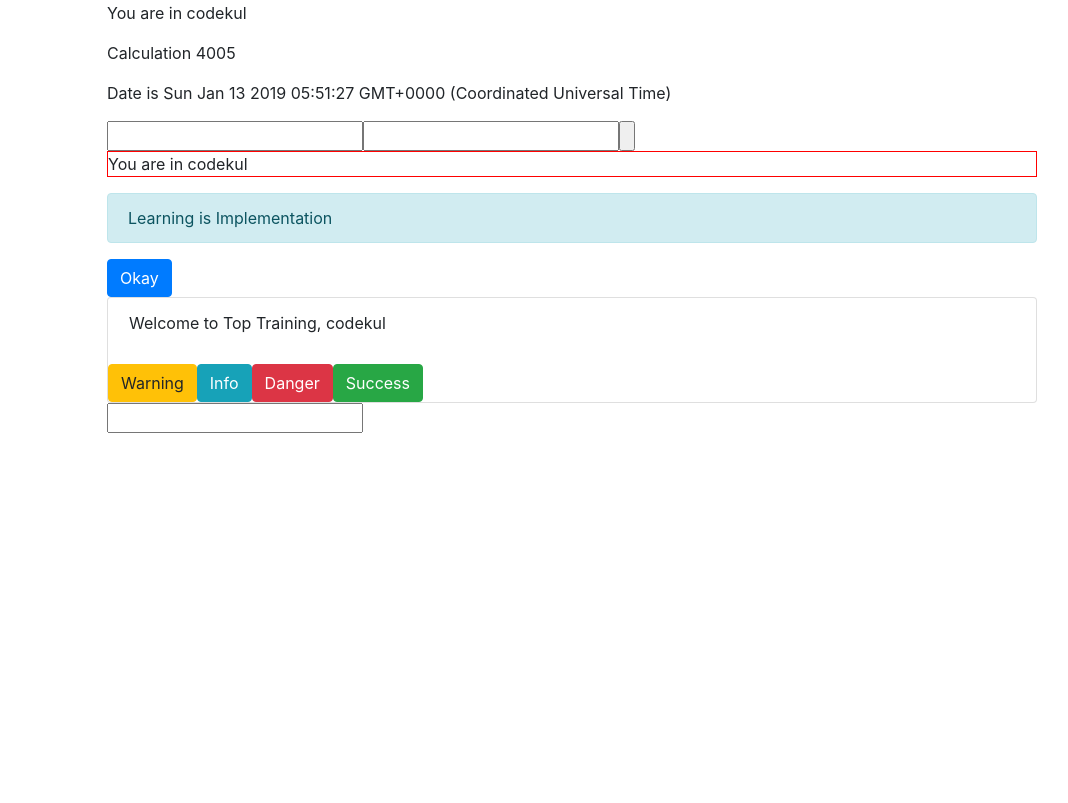
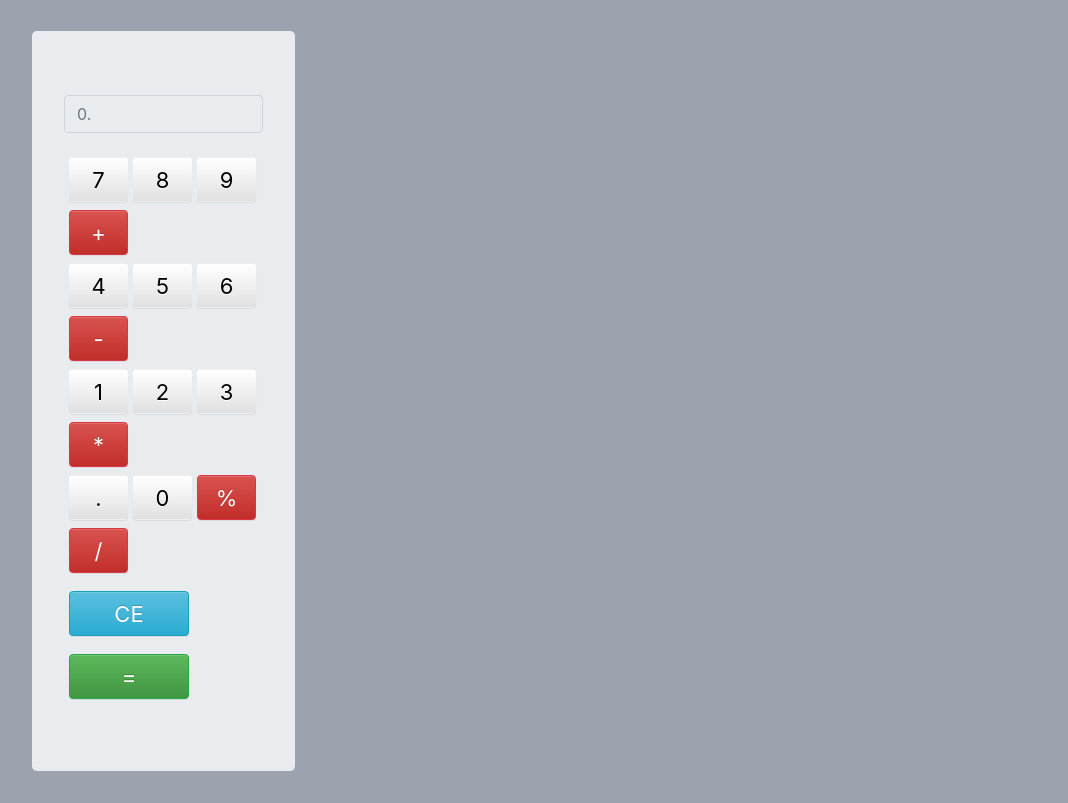
Before and after one commit to CodeKul/weekend-angular-10.30-11.30-15-dec-2018, an Angular app in the folder angular/basicsapp/: page / in a window 1280 px wide. Shown: the whole page, without its empty margins (68-1136 px from the left). Built offline with nearby package versions, Linux system fonts and the light colour scheme.

Commit message:
calculator : creating calculator app

```diff
--- a/angular/basicsapp/src/app/app.component.html
+++ b/angular/basicsapp/src/app/app.component.html
@@ -22,5 +22,7 @@
       <!-- <app-view-encapsulation></app-view-encapsulation> -->
     </div>
   </div>
-  <app-databinding></app-databinding>
+  <!-- <app-databinding></app-databinding> -->
+
 </div>
+<app-calculator></app-calculator>
--- a/angular/basicsapp/src/app/app.module.ts
+++ b/angular/basicsapp/src/app/app.module.ts
@@ -15,6 +15,7 @@ import { PricingCardComponent } from './bootstrap-pricing/card-container/pricing
 import { ViewEncapsulationComponent } from './view-encapsulation/view-encapsulation.component';
 import { NormalComponent } from './view-encapsulation/normal/normal.component';
 import { DatabindingComponent } from './databinding/databinding.component';
+import { CalculatorComponent } from './calculator/calculator.component';
 
 @NgModule({
   declarations: [
@@ -31,7 +32,8 @@ import { DatabindingComponent } from './databinding/databinding.component';
     InfoComponent,
     ViewEncapsulationComponent,
     NormalComponent,
-    DatabindingComponent
+    DatabindingComponent,
+    CalculatorComponent
   ],
   imports: [
     BrowserModule,
--- /dev/null
+++ b/angular/basicsapp/src/app/calculator/calculator.component.css
@@ -0,0 +1,44 @@
+
+
+.saleh {
+    /* main contain majhe anar jonne ai class 2nd div e ai class ase */
+    margin: 0 auto;
+}
+
+.calcontainer {
+    /* ai class ta form er modde kora hoice form er size tik orar jonne */
+
+    margin-left: 0;
+    margin-top: 30px;
+    width: 316px;
+}
+
+#panel {
+    /* calculator er display er jonne ai id kora hoie */
+    text-align: right;
+    width: 274px;
+    height: 80px;
+    font-size: 26px;
+    background-color: white;
+}
+
+#panel:hover {
+    /* calculator er display er jonne ai id kora hoie */
+    cursor: col-resize;
+}
+
+.bttn {
+    /* button gulo ke style korar jonne ai class */
+    margin-bottom: 8px;
+    margin-left: 5px;
+    width: 59px;
+    height: 45px;
+    font-size: 22px;
+}
+
+.bttne {
+    /* last er 2 ta button  ke style korar jonne ai class */
+    width: 120px;
+    margin-top: 10px;
+    margin-right: 11px;
+}
--- /dev/null
+++ b/angular/basicsapp/src/app/calculator/calculator.component.html
@@ -0,0 +1,34 @@
+<div class="container">
+  <div class="row saleh">
+      <div class=" col-xs-12  col-sm-offset-4 col-sm-12  col-md-offset-3 col-md-6  col-lg-offset-3 col-lg-6  ">
+          <form name="form" class="jumbotron calcontainer col-xs-12  col-sm-offset-4 col-sm-12  col-md-offset-3 col-md-6  col-lg-offset-3 col-lg-6">
+              <!-- panel for the calc -->
+              <input class=" form-control " #panel placeholder="0." disabled [value]="calcNum"><br/>
+              <!-- User Input Buttons for the calc -->
+              <input class="form-group btn btn-default bttn" type="button" #bttn7 value="7" (click)="calC(bttn7.value)">
+              <input class="form-group btn btn-default bttn" type="button" #bttn8 value="8" (click)="calC(bttn8.value)">
+              <input class="form-group btn btn-default bttn" type="button" #bttn9 value="9" (click)="calC(bttn9.value)">
+              <input class="form-group btn btn-danger bttn" type="button" #bttnplus value="+" (click)="calC(bttnplus.value)"><br/>
+              <input class="form-group btn btn-default bttn" type="button" #bttn4 value="4" (click)="calC(bttn4.value)">
+              <input class="form-group btn btn-default bttn" type="button" #bttn5 value="5" (click)="calC(bttn5.value)">
+              <input class="form-group btn btn-default bttn" type="button" #bttn6 value="6" (click)="calC(bttn6.value)">
+              <input class="form-group btn btn-danger bttn" type="button" #bttnminus value="-" (click)="calC(bttnminus.value)"><br/>
+
+              <input class="form-group btn btn-default bttn" type="button" #bttn1 value="1" (click)="calC(bttn1.value)">
+              <input class="form-group btn btn-default bttn" type="button" #bttn2 value="2" (click)="calC(bttn2.value)">
+              <input class="form-group btn btn-default bttn" type="button" #bttn3 value="3" (click)="calC(bttn3.value)">
+              <input class="form-group btn btn-danger bttn" type="button" #bttnmulti value="*" (click)="calC(bttnmulti.value)"><br/>
+              <input class="form-group btn btn-default bttn" type="button" #bttndot value="." (click)="calC(bttndot.value)">
+              <input class="form-group btn btn-default bttn" type="button" #bttn0 value="0" (click)="calC(bttn0.value)">
+              <input class="form-group btn btn-danger bttn" type="button" #bttnmod value="%" (click)="calC(bttnmod.value)">
+              <input class="form-group btn btn-danger bttn" type="button" #bttndiv value="/" (click)="calC(bttndiv.value)"><br/>
+
+              <!-- calling new reset function -->
+              <input class="form-group btn btn-info bttn bttne" type="button" #bttnclear value="CE" (click)="CE()">
+
+              <input class="form-group btn btn-success bttn bttne" type="button" #bttnEQL value="=" (click)="mkEql()">
+          </form>
+      </div>
+
+  </div>
+</div>
--- /dev/null
+++ b/angular/basicsapp/src/app/calculator/calculator.component.ts
@@ -0,0 +1,31 @@
+import { Component, OnInit } from '@angular/core';
+
+@Component({
+  selector: 'app-calculator',
+  templateUrl: './calculator.component.html',
+  styleUrls: ['./calculator.component.css']
+})
+export class CalculatorComponent implements OnInit {
+
+  calcNum = ''
+  constructor() { }
+
+  ngOnInit() {
+  }
+
+  calC(num: number) {
+    console.log(num)
+    this.calcNum += num
+    console.log(this.calcNum)
+  }
+
+  CE() {
+    this.calcNum = ''
+    console.log(this.calcNum)
+  }
+
+  mkEql() {
+    this.calcNum = eval(this.calcNum)
+    console.log(this.calcNum)
+  }
+}
--- a/angular/basicsapp/src/index.html
+++ b/angular/basicsapp/src/index.html
@@ -7,6 +7,7 @@
 
   <meta name="viewport" content="width=device-width, initial-scale=1">
   <link rel="icon" type="image/x-icon" href="favicon.ico">
+  <link rel="stylesheet" href="https://maxcdn.bootstrapcdn.com/bootstrap/3.3.7/css/bootstrap-theme.min.css" integrity="sha384-rHyoN1iRsVXV4nD0JutlnGaslCJuC7uwjduW9SVrLvRYooPp2bWYgmgJQIXwl/Sp" crossorigin="anonymous">
   <link rel="stylesheet" href="https://maxcdn.bootstrapcdn.com/bootstrap/4.0.0/css/bootstrap.min.css" integrity="sha384-Gn5384xqQ1aoWXA+058RXPxPg6fy4IWvTNh0E263XmFcJlSAwiGgFAW/dAiS6JXm" crossorigin="anonymous">
 </head>
 <body>
--- a/angular/basicsapp/src/styles.css
+++ b/angular/basicsapp/src/styles.css
@@ -1 +1,6 @@
 /* You can add global styles to this file, and also import other style files */
+body {
+    margin: 0;
+    padding: 0;
+    background-color: rgba(116, 125, 140, 0.7);
+}
```
Also changed, not shown: 1 other file (tests, documents, lock files or other folders).
